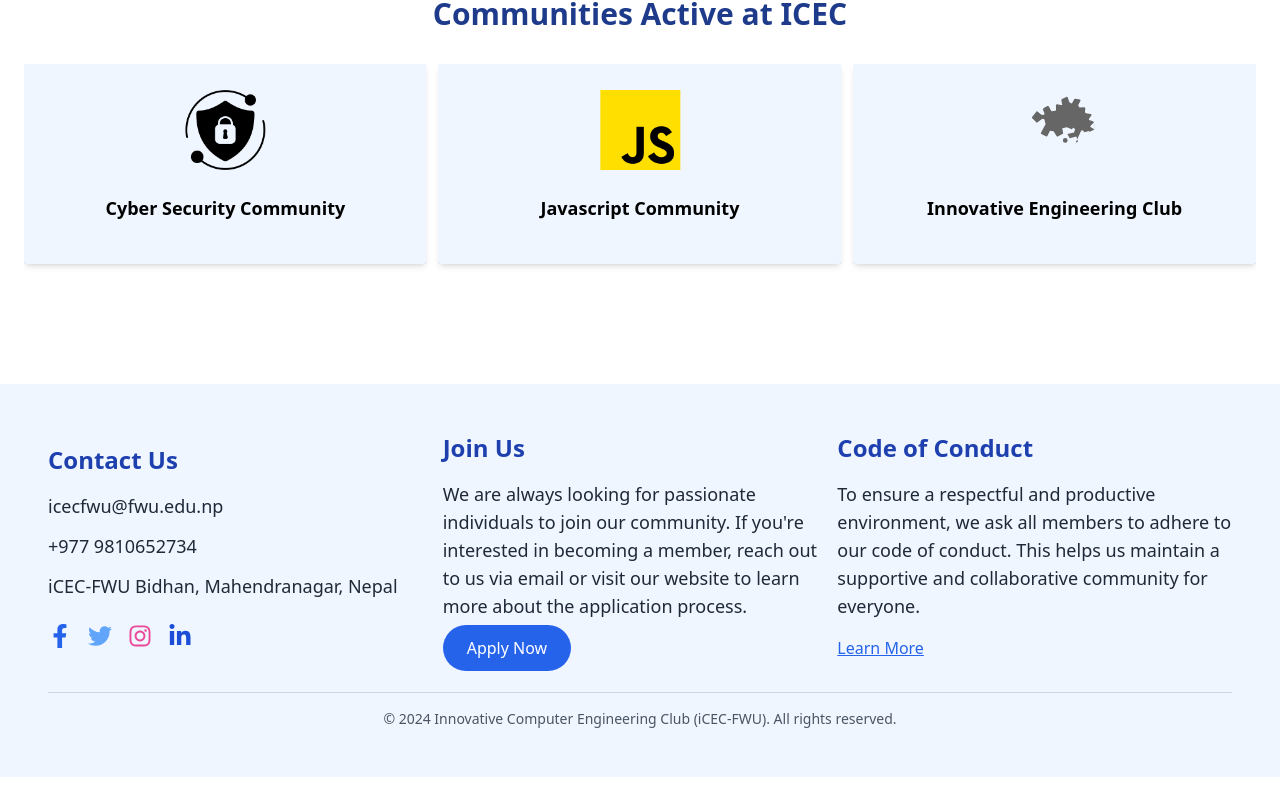
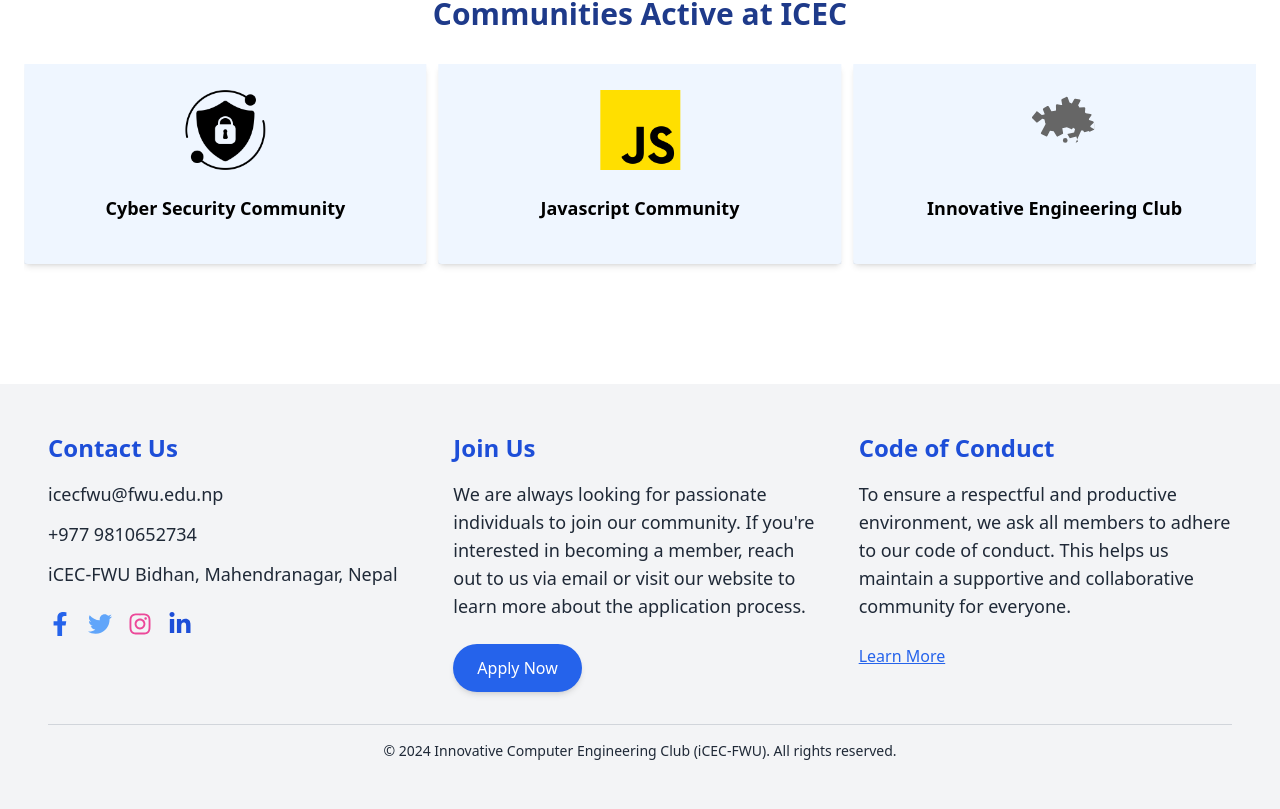
Before and after one commit to pradipbhatt/iCEC-Page, a React (Vite) app: page / in a window 1280 px wide. Shown: the part 2426-3235 px from the top of the page. Before the commit the page ends 3203 px from the top, so only its background shows below. Built offline with nearby package versions, Linux system fonts and the light colour scheme; what ldrs would draw is missing.

Commit message:
Add feature: UPDATE FOOTER

```diff
--- a/src/components/Footer.jsx
+++ b/src/components/Footer.jsx
@@ -1,26 +1,60 @@
 import React from 'react';
 import { FaFacebookF, FaTwitter, FaInstagram, FaLinkedinIn } from 'react-icons/fa';
+import { motion } from 'framer-motion';
 
 const Footer = () => {
+  const containerVariants = {
+    hidden: { opacity: 0, y: 50 },
+    visible: {
+      opacity: 1,
+      y: 0,
+      transition: {
+        staggerChildren: 0.2,
+        duration: 0.6,
+        ease: 'easeOut'
+      }
+    },
+  };
+
+  const itemVariants = {
+    hidden: { opacity: 0, y: 20 },
+    visible: {
+      opacity: 1,
+      y: 0,
+      transition: {
+        duration: 0.6,
+        ease: 'easeOut'
+      }
+    },
+  };
+
   return (
-    <footer className="bg-baseBackground text-gray-800 py-12">
-      <div className="container mx-auto px-6 md:px-12">
-        <div className="flex flex-col md:flex-row justify-between items-start md:items-center space-y-8 md:space-y-0">
+    <footer className="bg-gray-100 dark:bg-gray-800 text-gray-800 dark:text-gray-200 py-8 md:py-12">
+      <div className="container mx-auto px-4 md:px-6 lg:px-12">
+        <motion.div
+          className="grid grid-cols-1 md:grid-cols-3 gap-8"
+          variants={containerVariants}
+          initial="hidden"
+          whileInView="visible"
+          viewport={{ once: true, amount: 0.3 }}
+        >
           {/* Contact Information with Social Icons */}
-          <div className="md:w-1/3">
-            <h3 className="text-2xl font-bold mb-4 text-blue-800">Contact Us</h3>
+          <motion.div variants={itemVariants}>
+            <h3 className="text-xl md:text-2xl font-semibold mb-4 text-blue-700">Contact Us</h3>
             <ul className="space-y-3">
               <li>
                 <a
                   href="mailto:icecfwu@fwu.edu.np"
-                  className="text-base md:text-lg hover:underline hover:text-blue-600 transition-colors duration-300">
+                  className="text-base md:text-lg hover:underline hover:text-blue-600 transition-colors duration-300 focus:outline-none focus:ring-2 focus:ring-blue-500"
+                >
                   icecfwu@fwu.edu.np
                 </a>
               </li>
               <li>
                 <a
                   href="tel:+9779810652734"
-                  className="text-base md:text-lg hover:underline hover:text-blue-600 transition-colors duration-300">
+                  className="text-base md:text-lg hover:underline hover:text-blue-600 transition-colors duration-300 focus:outline-none focus:ring-2 focus:ring-blue-500"
+                >
                   +977 9810652734
                 </a>
               </li>
@@ -29,68 +63,90 @@ const Footer = () => {
               </li>
             </ul>
             {/* Social Icons */}
-            <div className="mt-6 flex space-x-4 justify-center md:justify-start">
-              <a
+            <div className="mt-6 flex space-x-4">
+              <motion.a
                 href="https://www.facebook.com/yourpage"
                 target="_blank"
                 rel="noopener noreferrer"
-                className="text-blue-600 hover:text-blue-500 transition-colors duration-300">
+                className="text-blue-600 hover:text-blue-500 transition-colors duration-300"
+                whileHover={{ scale: 1.2 }}
+                whileTap={{ scale: 0.9 }}
+                aria-label="Facebook"
+              >
                 <FaFacebookF size={24} />
-              </a>
-              <a
+              </motion.a>
+              <motion.a
                 href="https://twitter.com/yourprofile"
                 target="_blank"
                 rel="noopener noreferrer"
-                className="text-blue-400 hover:text-blue-300 transition-colors duration-300">
+                className="text-blue-400 hover:text-blue-300 transition-colors duration-300"
+                whileHover={{ scale: 1.2 }}
+                whileTap={{ scale: 0.9 }}
+                aria-label="Twitter"
+              >
                 <FaTwitter size={24} />
-              </a>
-              <a
+              </motion.a>
+              <motion.a
                 href="https://www.instagram.com/yourprofile"
                 target="_blank"
                 rel="noopener noreferrer"
-                className="text-pink-500 hover:text-pink-400 transition-colors duration-300">
+                className="text-pink-500 hover:text-pink-400 transition-colors duration-300"
+                whileHover={{ scale: 1.2 }}
+                whileTap={{ scale: 0.9 }}
+                aria-label="Instagram"
+              >
                 <FaInstagram size={24} />
-              </a>
-              <a
+              </motion.a>
+              <motion.a
                 href="https://www.linkedin.com/in/yourprofile"
                 target="_blank"
                 rel="noopener noreferrer"
-                className="text-blue-700 hover:text-blue-600 transition-colors duration-300">
+                className="text-blue-700 hover:text-blue-600 transition-colors duration-300"
+                whileHover={{ scale: 1.2 }}
+                whileTap={{ scale: 0.9 }}
+                aria-label="LinkedIn"
+              >
                 <FaLinkedinIn size={24} />
-              </a>
+              </motion.a>
             </div>
-          </div>
+          </motion.div>
 
-          {/* Apply to Be a Member */}
-          <div className="md:w-1/3">
-            <h3 className="text-2xl font-bold mb-4 text-blue-800">Join Us</h3>
-            <p className="text-base md:text-lg mb-4">
+          {/* Join Us Section */}
+          <motion.div variants={itemVariants}>
+            <h3 className="text-xl md:text-2xl font-semibold mb-4 text-blue-700">Join Us</h3>
+            <p className="text-base md:text-lg mb-6">
               We are always looking for passionate individuals to join our community. If you're interested in becoming a member, reach out to us via email or visit our website to learn more about the application process.
             </p>
-            <a
+            <motion.a
               href="mailto:icecfwu@fwu.edu.np"
-              className="bg-blue-600 text-white px-6 py-3 rounded-full hover:bg-blue-700 transition-colors duration-300">
+              className="inline-block bg-blue-600 text-white px-4 md:px-6 py-3 rounded-full hover:bg-blue-700 transition-colors duration-300 shadow-md focus:outline-none focus:ring-2 focus:ring-blue-500"
+              whileHover={{ scale: 1.05 }}
+              whileTap={{ scale: 0.95 }}
+            >
               Apply Now
-            </a>
-          </div>
+            </motion.a>
+          </motion.div>
 
           {/* Code of Conduct */}
-          <div className="md:w-1/3">
-            <h3 className="text-2xl font-bold mb-4 text-blue-800">Code of Conduct</h3>
-            <p className="text-base md:text-lg mb-4">
+          <motion.div variants={itemVariants}>
+            <h3 className="text-xl md:text-2xl font-semibold mb-4 text-blue-700">Code of Conduct</h3>
+            <p className="text-base md:text-lg mb-6">
               To ensure a respectful and productive environment, we ask all members to adhere to our code of conduct. This helps us maintain a supportive and collaborative community for everyone.
             </p>
-            <a
+            <motion.a
               href="/code-of-conduct"
-              className="text-blue-600 hover:text-blue-700 underline transition-colors duration-300">
+              className="text-blue-600 hover:text-blue-700 underline transition-colors duration-300 focus:outline-none focus:ring-2 focus:ring-blue-500"
+              whileHover={{ scale: 1.05 }}
+              whileTap={{ scale: 0.95 }}
+            >
               Learn More
-            </a>
-          </div>
-        </div>
+            </motion.a>
+          </motion.div>
+        </motion.div>
 
         {/* Footer Bottom */}
         <div className="border-t border-gray-300 mt-8 pt-4 text-center">
-          <p className="text-sm text-gray-600">
+          <p className="text-sm">
             © 2024 Innovative Computer Engineering Club (iCEC-FWU). All rights reserved.
           </p>
         </div>
```
